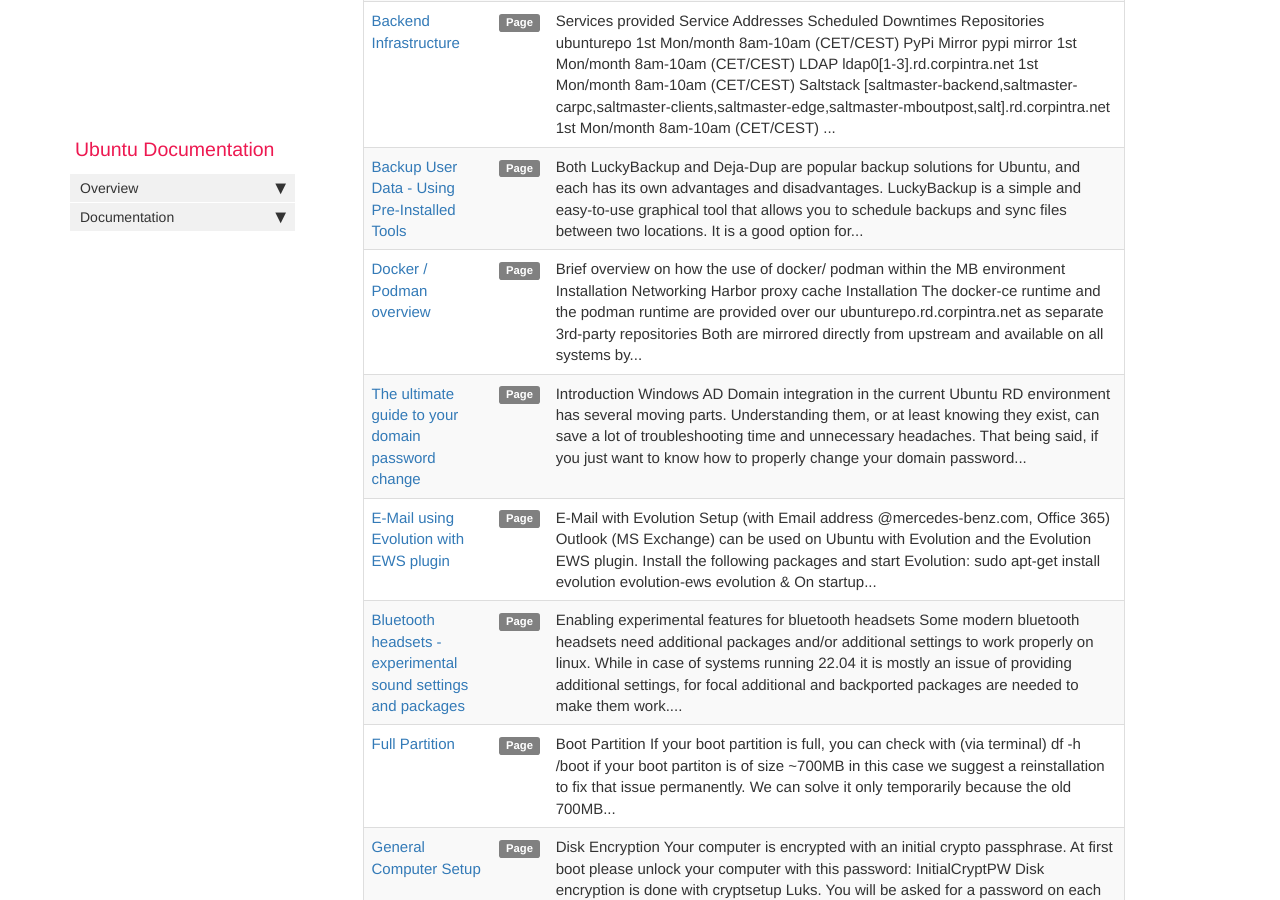
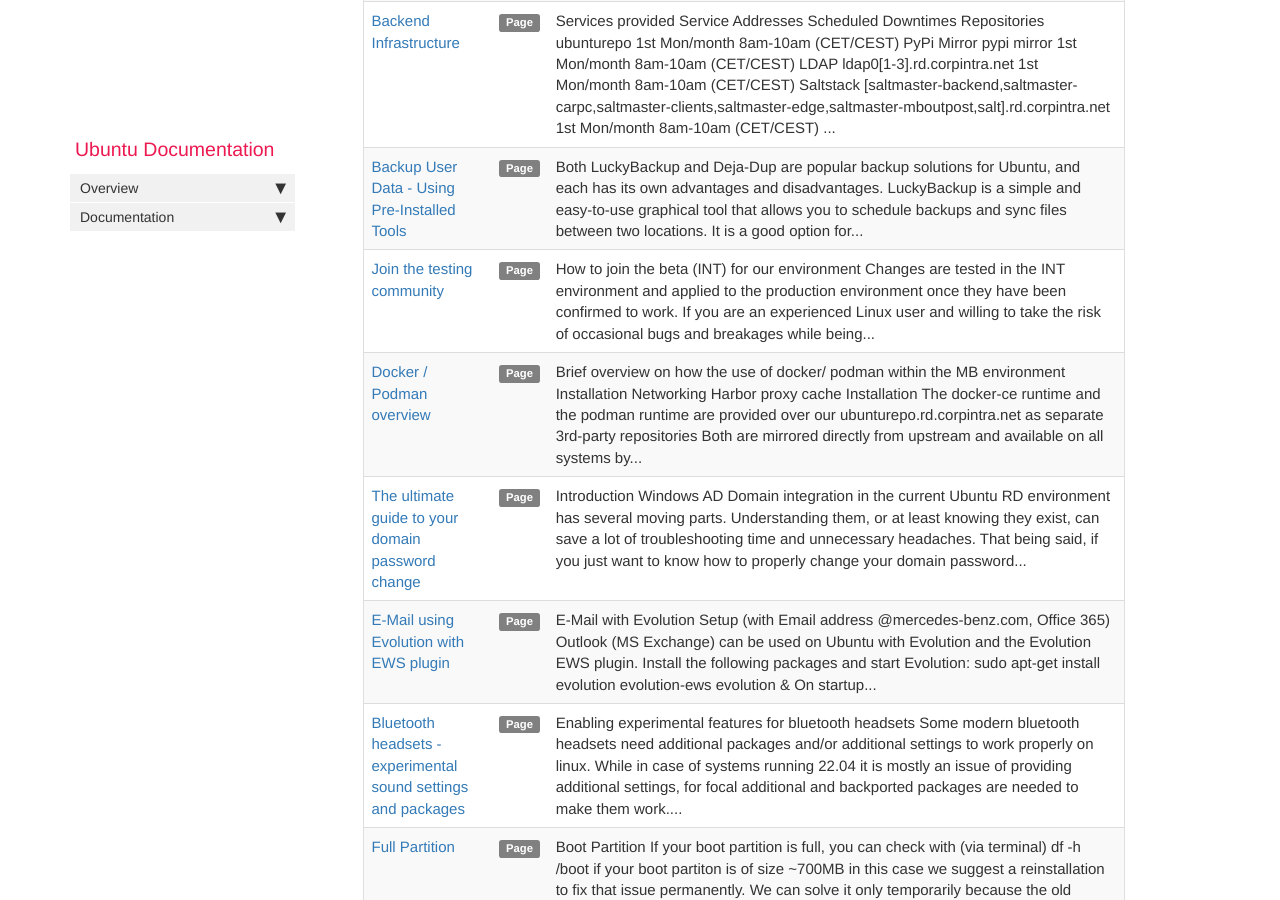
Before and after one commit to RajputPawan/Prometheus, a Jekyll site: the page built from pages/tags/tag_docs.md, in a window 1280 px wide and 900 px high, scrolled down 594 px. Built offline with Jekyll 4.4.1, drawn with Linux system fonts in a browser that asks for light colours; comment, search, counter and statistics services are not loaded.

Commit message:
advertise INT

```diff
--- a/_data/sidebars/default_sidebar.yml
+++ b/_data/sidebars/default_sidebar.yml
@@ -175,6 +175,10 @@ entries:
           url: /bt-next.html
           output: web, pdf
 
+        - title: Join the testing community
+          url: /beta.html
+          output: web, pdf
+
       - title: Infrastructure
         output: web
         subfolderitems:
--- /dev/null
+++ b/pages/docs/beta.md
@@ -0,0 +1,40 @@
+---
+title: Join the testing community
+permalink: beta.html
+sidebar: default_sidebar
+tags: [docs]
+keywords: test, beta
+last_updated: 2024-02-02
+toc: true
+folder: docs
+---
+
+## How to join the beta (INT) for our environment
+
+Changes are tested in the INT environment and applied to the production
+environment once they have been confirmed to work.
+
+If you are an __experienced Linux user__ and willing to take the risk of
+occasional bugs and breakages while being the first to evaluate and give
+feedback on configuration changes, follow this guide.
+
+### Benefits
+
+* Be part of the community.
+* Help by testing changes and suggesting improvements.
+* Daily (instead of monthly) patches.
+
+### Risks
+
+__Warning__: _If you are not ready to occasionally spend some time  to
+help investigate problems, test changes and look deeper into your Linux
+system, this is probably not for you!_
+
+### OK, I am ready
+
+Write to mbox-059-ubuntu-operations (059-NPM)
+<ubuntu-operations@mercedes-benz.com> and ask to be assigned the INT
+configuration.
+
+If you want to go back to the stable environment, also send a mail to the above
+address.
```
Also changed, not shown: index.md (+6 -0 lines).
